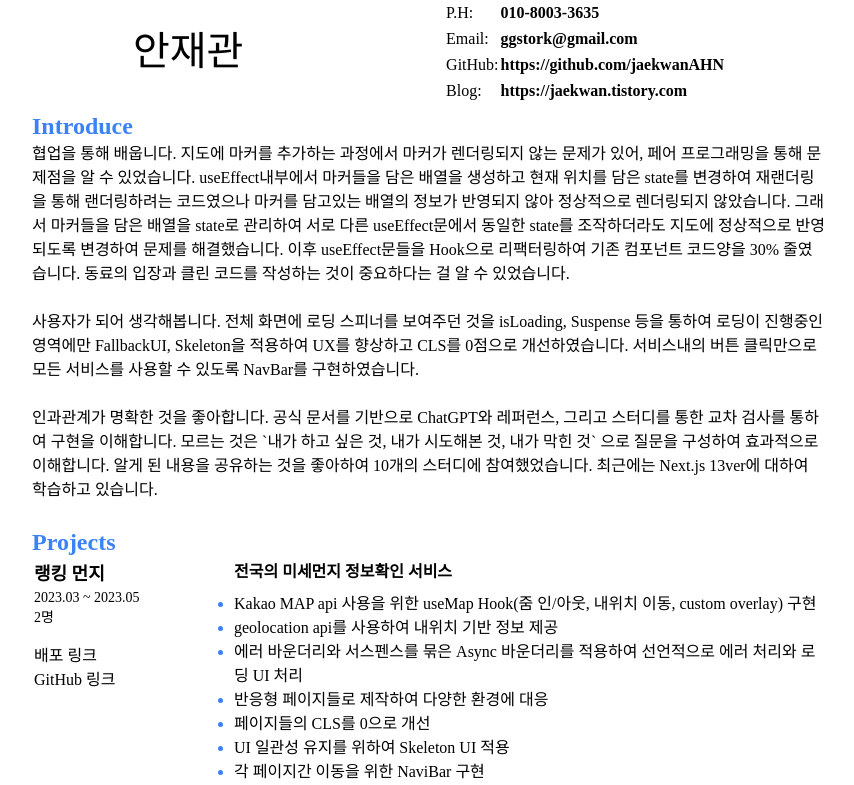
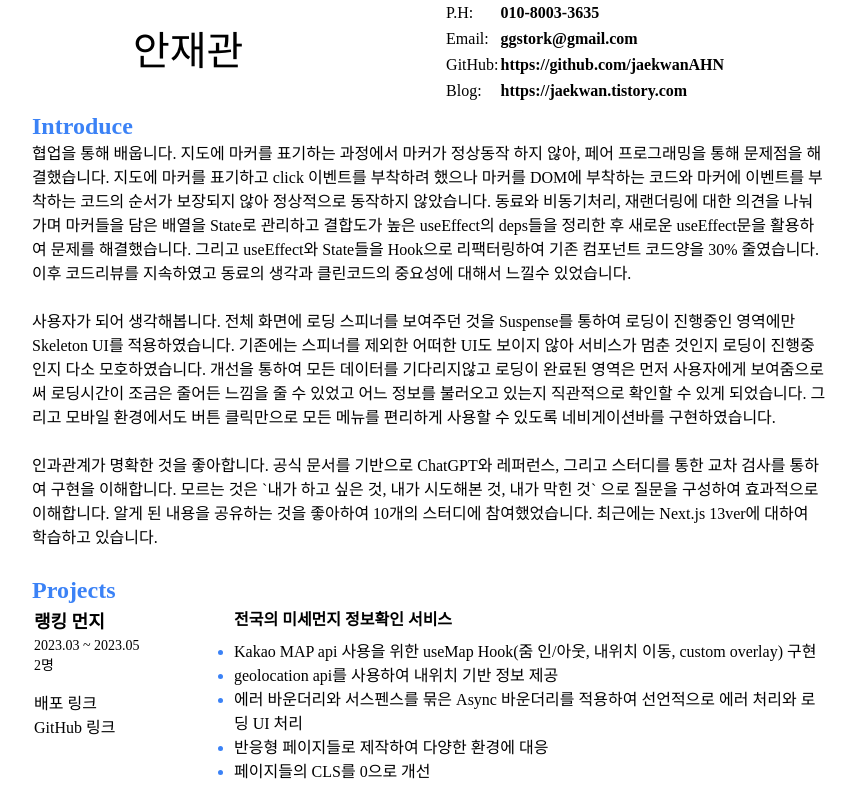
Before and after one commit to jaekwanAHN/resume, a Next.js app: page / in a window 1280 px wide. Shown: the top 785 px of the page, without its empty margins (211-1065 px from the left). Built offline with nearby package versions, Linux system fonts and the light colour scheme.

Commit message:
Refactor: 소개문 수정

```diff
--- a/src/components/Header/Introduce.tsx
+++ b/src/components/Header/Introduce.tsx
@@ -3,22 +3,26 @@ const Introduce = () => {
     <div className="mb-2">
       <p className="text-2xl text-blue-500 sectionTitle">Introduce</p>
       <p>
-        협업을 통해 배웁니다. 지도에 마커를 추가하는 과정에서 마커가 렌더링되지
-        않는 문제가 있어, 페어 프로그래밍을 통해 문제점을 알 수 있었습니다.
-        useEffect내부에서 마커들을 담은 배열을 생성하고 현재 위치를 담은 state를
-        변경하여 재랜더링을 통해 랜더링하려는 코드였으나 마커를 담고있는 배열의
-        정보가 반영되지 않아 정상적으로 렌더링되지 않았습니다. 그래서 마커들을
-        담은 배열을 state로 관리하여 서로 다른 useEffect문에서 동일한 state를
-        조작하더라도 지도에 정상적으로 반영되도록 변경하여 문제를 해결했습니다.
-        이후 useEffect문들을 Hook으로 리팩터링하여 기존 컴포넌트 코드양을 30%
-        줄였습니다. 동료의 입장과 클린 코드를 작성하는 것이 중요하다는 걸 알 수
-        있었습니다.
+        협업을 통해 배웁니다. 지도에 마커를 표기하는 과정에서 마커가 정상동작
+        하지 않아, 페어 프로그래밍을 통해 문제점을 해결했습니다. 지도에 마커를
+        표기하고 click 이벤트를 부착하려 했으나 마커를 DOM에 부착하는 코드와
+        마커에 이벤트를 부착하는 코드의 순서가 보장되지 않아 정상적으로 동작하지
+        않았습니다. 동료와 비동기처리, 재랜더링에 대한 의견을 나눠가며 마커들을
+        담은 배열을 State로 관리하고 결합도가 높은 useEffect의 deps들을 정리한
+        후 새로운 useEffect문을 활용하여 문제를 해결했습니다. 그리고 useEffect와
+        State들을 Hook으로 리팩터링하여 기존 컴포넌트 코드양을 30% 줄였습니다.
+        이후 코드리뷰를 지속하였고 동료의 생각과 클린코드의 중요성에 대해서
+        느낄수 있었습니다.
         <br />
         <br />
         사용자가 되어 생각해봅니다. 전체 화면에 로딩 스피너를 보여주던 것을
-        isLoading, Suspense 등을 통하여 로딩이 진행중인 영역에만 FallbackUI,
-        Skeleton을 적용하여 UX를 향상하고 CLS를 0점으로 개선하였습니다.
-        서비스내의 버튼 클릭만으로 모든 서비스를 사용할 수 있도록 NavBar를
+        Suspense를 통하여 로딩이 진행중인 영역에만 Skeleton UI를 적용하였습니다.
+        기존에는 스피너를 제외한 어떠한 UI도 보이지 않아 서비스가 멈춘 것인지
+        로딩이 진행중인지 다소 모호하였습니다. 개선을 통하여 모든 데이터를
+        기다리지않고 로딩이 완료된 영역은 먼저 사용자에게 보여줌으로써
+        로딩시간이 조금은 줄어든 느낌을 줄 수 있었고 어느 정보를 불러오고 있는지
+        직관적으로 확인할 수 있게 되었습니다. 그리고 모바일 환경에서도 버튼
+        클릭만으로 모든 메뉴를 편리하게 사용할 수 있도록 네비게이션바를
         구현하였습니다.
         <br />
         <br />
```
